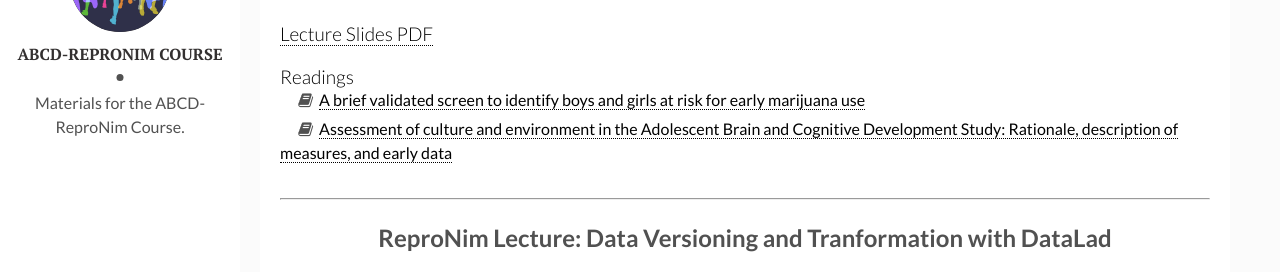
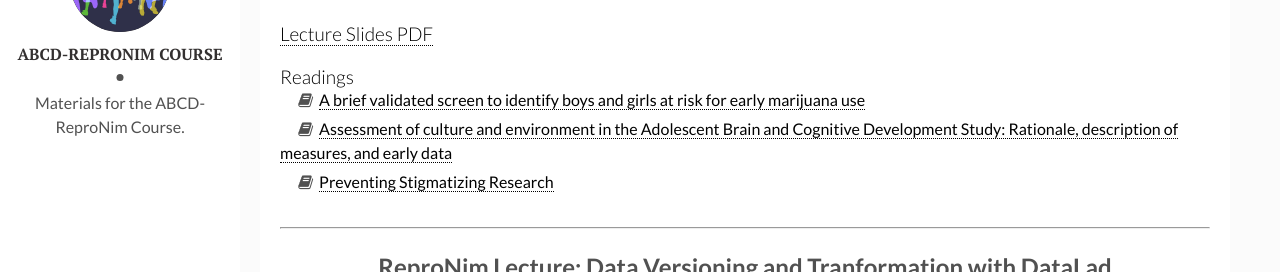
Before and after one commit to ABCD-ReproNim/materials, a Jekyll site: the page built from _posts/2021-01-22-week-8.md, in a window 1280 px wide and 900 px high, scrolled down 687 px, cut to the strip 88-360 px from the top of the window. Built offline with Jekyll 4.4.1, drawn with Linux system fonts in a browser that asks for light colours.

Commit message:
Add PDF.

```diff
--- a/_posts/2021-01-22-week-8.md
+++ b/_posts/2021-01-22-week-8.md
@@ -8,8 +8,8 @@
 abcd_title: Culture and Environment Assessments
 abcd_video: https://www.youtube.com/embed/EbHXALb484k
 abcd_slides: https://drive.google.com/file/d/1H5hhANoQXz3XlAVf0zPhB9KKm9OlGjob/view?usp=sharing
-abcd_reading_links: ["https://www.sciencedirect.com/science/article/pii/S1878929317300348", "https://pubmed.ncbi.nlm.nih.gov/29627333/"]
-abcd_reading_names: ["A brief validated screen to identify boys and girls at risk for early marijuana use", "Assessment of culture and environment in the Adolescent Brain and Cognitive Development Study: Rationale, description of measures, and early data"]
+abcd_reading_links: ["https://www.sciencedirect.com/science/article/pii/S1878929317300348", "https://pubmed.ncbi.nlm.nih.gov/29627333/", "/assets/pdfs/PreventingStigmatizingResearch.pdf"]
+abcd_reading_names: ["A brief validated screen to identify boys and girls at risk for early marijuana use", "Assessment of culture and environment in the Adolescent Brain and Cognitive Development Study: Rationale, description of measures, and early data", "Preventing Stigmatizing Research"]
 
 repronim_title: Data Versioning and Tranformation with DataLad
 repronim_video: https://www.youtube.com/embed/udLVUyZQanw
```
Also changed, not shown: 1 other file.
